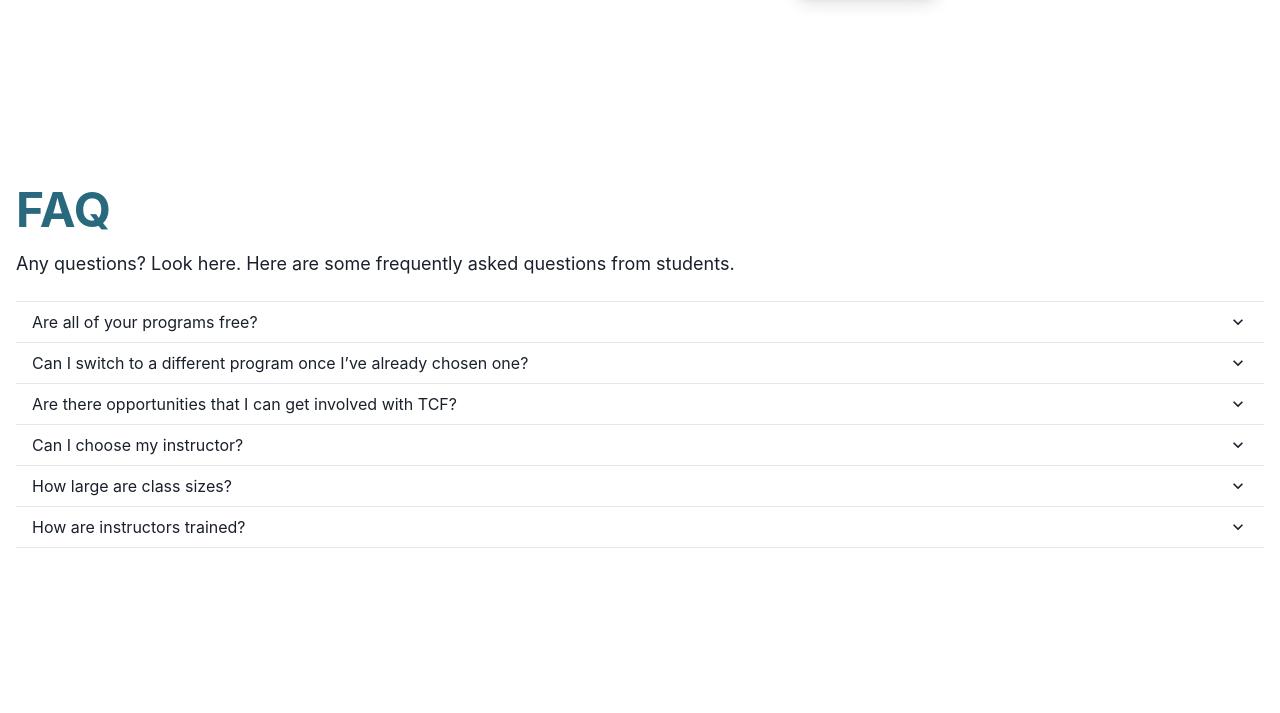
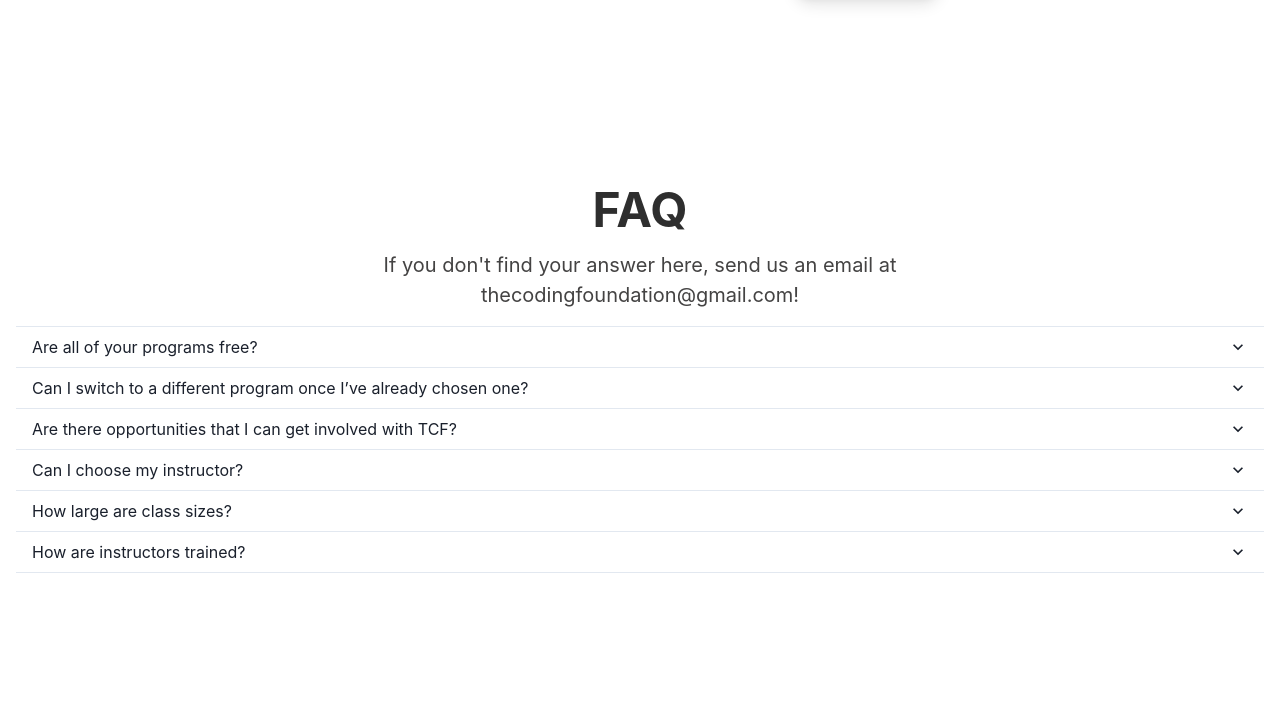
Before and after one commit to ganning127/TCF-Website, a Next.js app: page /about in a window 1280 px wide. Shown: the part 525-1238 px from the top of the page. Built offline with nearby package versions, Linux system fonts and the light colour scheme.

Commit message:
change FAQ section

```diff
--- a/components/FAQ/Faq.jsx
+++ b/components/FAQ/Faq.jsx
@@ -1,16 +1,12 @@
 import { Accordion, Heading, AccordionItem, Text, AccordionButton, AccordionPanel, Box, AccordionIcon } from '@chakra-ui/react'
-
+import { HeadingWithDesc } from '../Headings/HeadingWithDesc'
 import Posts from "../../data/faq.json"
 
 export const Faq = () => {
     return (
         <>
-            <Box>
-                <Heading as="h1" size="2xl" color="blue.shade.hover" mb="4" fontWeight="bold"> FAQ</Heading>
-                <Text fontSize='lg'>Any questions? Look here. Here are some frequently asked questions from students.</Text>
-            </Box>
-            <br />
-            <Accordion allowToggle>
+            <HeadingWithDesc desc="If you don't find your answer here, send us an email at thecodingfoundation@gmail.com!">FAQ</HeadingWithDesc>
+            <Accordion allowToggle mt={4}>
                 {Posts.map((data, i) => {
                     return (
                         <AccordionItem key={i}>
--- a/pages/index.js
+++ b/pages/index.js
@@ -115,7 +115,7 @@ export default function Home() {
 
         <TwoColPicWithTextAndButton
           title="Resources"
-          desc="Our services only provide the best tutors that will guide you to fulfill all your programming inquires. Get started with coding, the right way with our mentors."
+          desc="By joining TCF, you'll have access to resources such as one on one tutoring, free workshops in Python, Java, HTML/CSS, and more. You'll also have the opportunity to join our team to contribute to our mission."
           pic="/resources.png"
           buttonText="Read More"
           buttonLink="/workshops"
@@ -125,7 +125,7 @@ export default function Home() {
 
         <MedSep />
 
-        <HeadingWithDesc desc="Our services only provide the best tutors that will guide you to fulfill all your programming inquires. Get started with coding, the right way with our mentors.">
+        <HeadingWithDesc desc="Hear what our students and mentors have to say!">
           Testimonials
         </HeadingWithDesc>
         <Testimonials />
```
